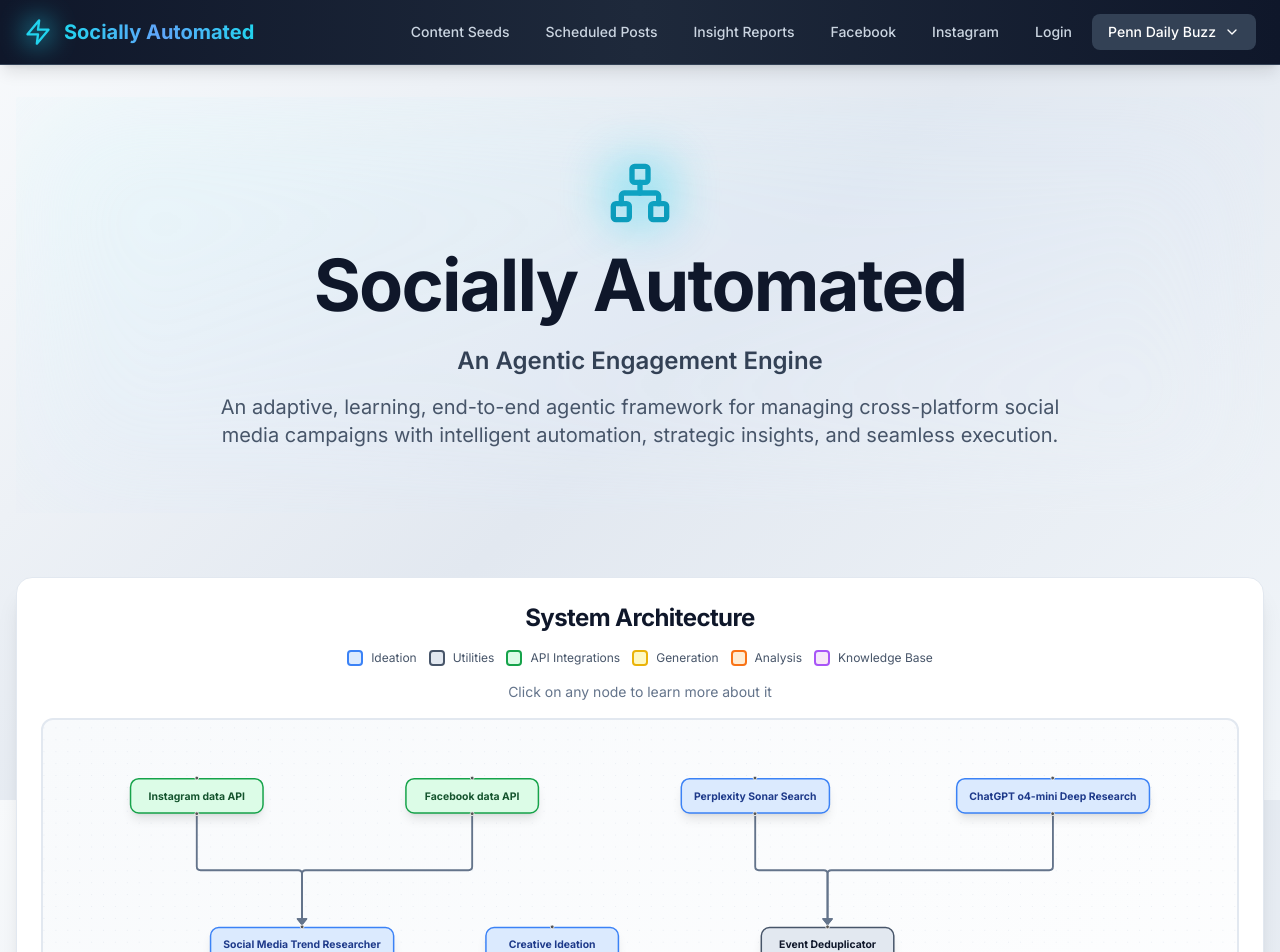
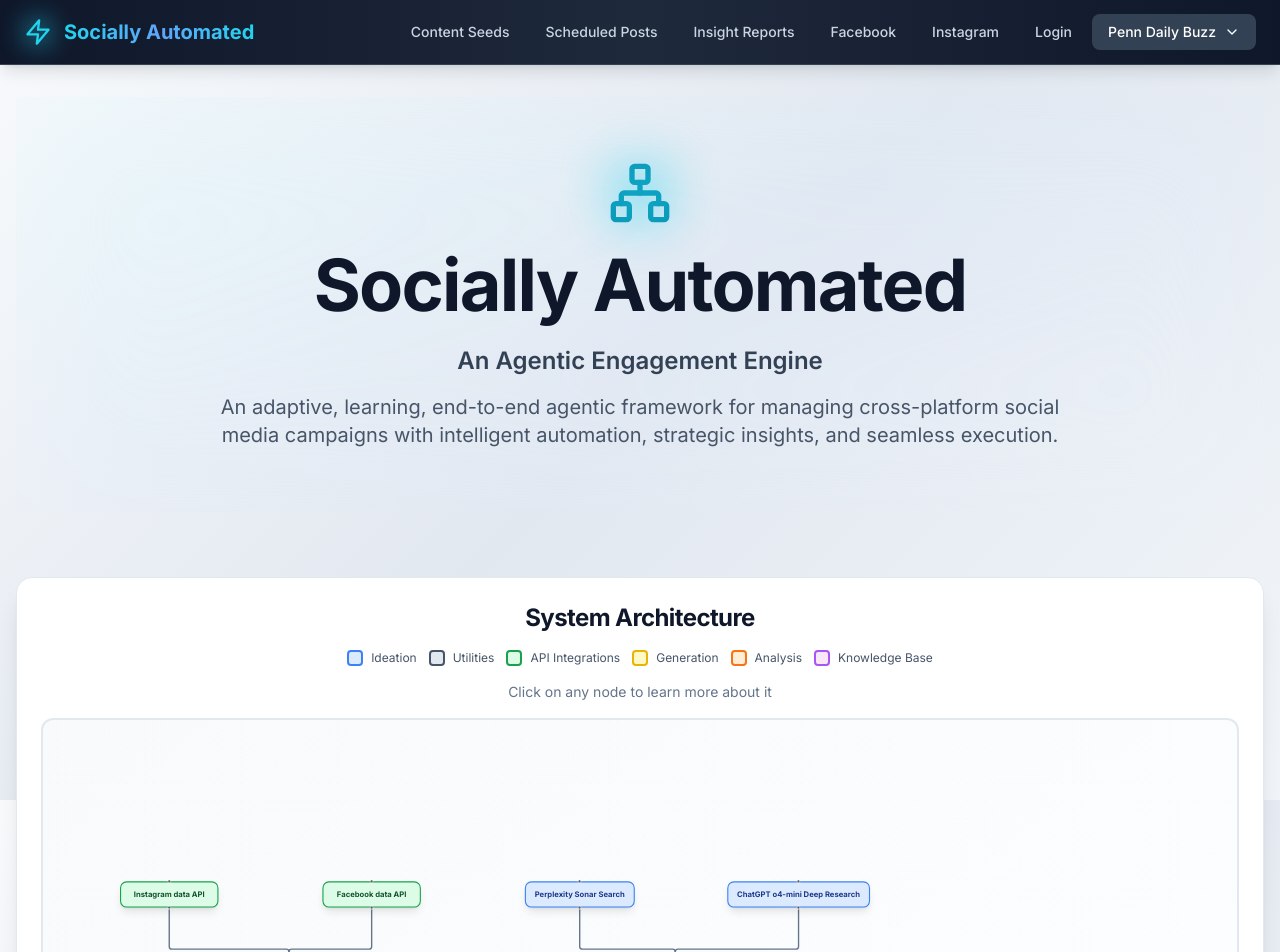
Before and after one commit to ethanrimes/agentic-campaign-mgmt-v2, a Next.js app in the folder frontend/: page / in a window 1280 px wide. Shown: the top 952 px of the page. Built offline with nearby package versions, Linux system fonts and the light colour scheme.

Commit message:
updates to architecture diagram

```diff
--- a/frontend/components/home/ArchitectureDiagram.tsx
+++ b/frontend/components/home/ArchitectureDiagram.tsx
@@ -171,6 +171,42 @@ const nodeDescriptions: Record<string, { title: string; description: string; det
       'Feeds data back into the Insights Agent to close the loop',
     ],
   },
+  'facebook-webhook': {
+    title: 'Facebook Webhook',
+    description:
+      'Real-time monitoring system that captures comment activity on Facebook posts as soon as they occur, enabling immediate response capabilities.',
+    details: [
+      'Receives real-time notifications when comments are posted on Facebook',
+      'Logs all comment activity with full context and metadata',
+      'Forwards comment data to the Living Knowledge Base for processing',
+      'Enables rapid response times for audience engagement',
+      'Implementation: @fb-webhook/index.js',
+    ],
+  },
+  'instagram-comment-checker': {
+    title: 'Instagram Comment Checker',
+    description:
+      'Periodic polling service that monitors Instagram posts for new comments, capturing engagement activity that is then logged and processed.',
+    details: [
+      'Polls Instagram posts at regular intervals to detect new comments',
+      'Extracts comment content, author information, and timestamps',
+      'Logs discovered comments into the Living Knowledge Base',
+      'Complements Facebook webhook with Instagram engagement tracking',
+      'Implementation: @backend/services/meta/instagram_comment_checker.py',
+    ],
+  },
+  'comment-responder': {
+    title: 'Comment Responder Agent',
+    description:
+      'AI-powered agent that generates contextually relevant, thoughtful responses to user comments on both Facebook and Instagram.',
+    details: [
+      'Analyzes incoming comments alongside post content and metadata',
+      'Reviews full thread history to maintain conversational context',
+      'Generates natural, on-brand responses tailored to each comment',
+      'Supports engagement across both Facebook and Instagram platforms',
+      'Implementation: @backend/agents/comment_responder/',
+    ],
+  },
 }
 
 
@@ -338,7 +374,7 @@ const createInitialNodes = (onNodeClick: (id: string) => void): Node[] => [
     data: { label: 'ChatGPT o4-mini Deep Research', category: 'Ideation', onClick: onNodeClick },
   },
 
-  // Rank 2: Processors
+  // Rank 2: Processors & Comment Monitoring
   {
     id: 'trend-researcher',
     type: 'custom',
@@ -356,6 +392,18 @@ const createInitialNodes = (onNodeClick: (id: string) => void): Node[] => [
     type: 'custom',
     position: { x: 0, y: 0 },
     data: { label: 'Event Deduplicator', category: 'Utilities', onClick: onNodeClick },
+  },
+  {
+    id: 'facebook-webhook',
+    type: 'custom',
+    position: { x: 0, y: 0 },
+    data: { label: 'Facebook Webhook', category: 'Utilities', onClick: onNodeClick },
+  },
+  {
+    id: 'instagram-comment-checker',
+    type: 'custom',
+    position: { x: 0, y: 0 },
+    data: { label: 'Instagram Comment Checker', category: 'Utilities', onClick: onNodeClick },
   },
 
   // Rank 3: Knowledge Base (Center)
@@ -385,12 +433,18 @@ const createInitialNodes = (onNodeClick: (id: string) => void): Node[] => [
     data: { label: 'Guardrails', category: 'Utilities', onClick: onNodeClick },
   },
 
-  // Rank 5: Content Creation
+  // Rank 5: Content Creation & Comment Response
   {
     id: 'content-creator',
     type: 'custom',
     position: { x: 0, y: 0 },
     data: { label: 'Content Creator', category: 'Generation', onClick: onNodeClick },
+  },
+  {
+    id: 'comment-responder',
+    type: 'custom',
+    position: { x: 0, y: 0 },
+    data: { label: 'Comment Responder', category: 'Generation', onClick: onNodeClick },
   },
 
   // Rank 6: Output & Analytics
@@ -575,6 +629,42 @@ const initialEdges: Edge[] = [
     markerEnd: EDGE_MARKER,
     ...EDGE_LABEL_STYLE,
   },
+
+  // Facebook Webhook → Knowledge Base
+  {
+    id: 'e-fb-webhook-kb',
+    source: 'facebook-webhook',
+    target: 'knowledge-base',
+    label: 'Facebook comment activity',
+    type: 'smoothstep',
+    style: EDGE_STYLE,
+    markerEnd: EDGE_MARKER,
+    ...EDGE_LABEL_STYLE,
+  },
+
+  // Instagram Comment Checker → Knowledge Base
+  {
+    id: 'e-ig-checker-kb',
+    source: 'instagram-comment-checker',
+    target: 'knowledge-base',
+    label: 'Instagram comment activity',
+    type: 'smoothstep',
+    style: EDGE_STYLE,
+    markerEnd: EDGE_MARKER,
+    ...EDGE_LABEL_STYLE,
+  },
+
+  // Knowledge Base → Comment Responder
+  {
+    id: 'e-kb-comment-responder',
+    source: 'knowledge-base',
+    target: 'comment-responder',
+    label: 'Comment context & thread history',
+    type: 'smoothstep',
+    style: EDGE_STYLE,
+    markerEnd: EDGE_MARKER,
+    ...EDGE_LABEL_STYLE,
+  },
 ]
 
 // Layout with spatial grouping and reduced edge overlapping
```
